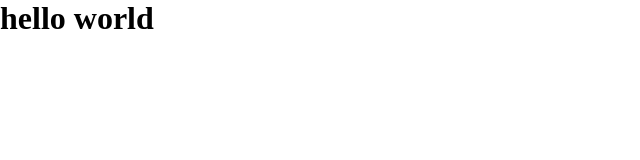
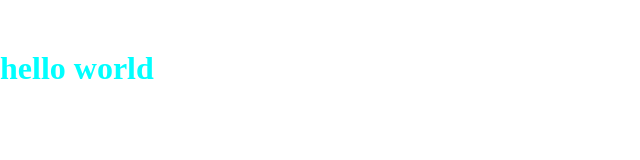
Before and after one commit to naya2matter/test, a plain HTML site: page index.html in a window 1280 px wide. Shown: the whole page, without its empty margins (0-640 px from the left). Drawn offline with Linux system fonts and the light colour scheme.

Commit message:
add style to h1

```diff
--- a/assets/css/style.css
+++ b/assets/css/style.css
@@ -4,3 +4,9 @@
     box-sizing: border-box;
 
 }
+
+h1{
+    color: aqua;
+    align-items: center;
+    padding-top: 50px;
+}
```
